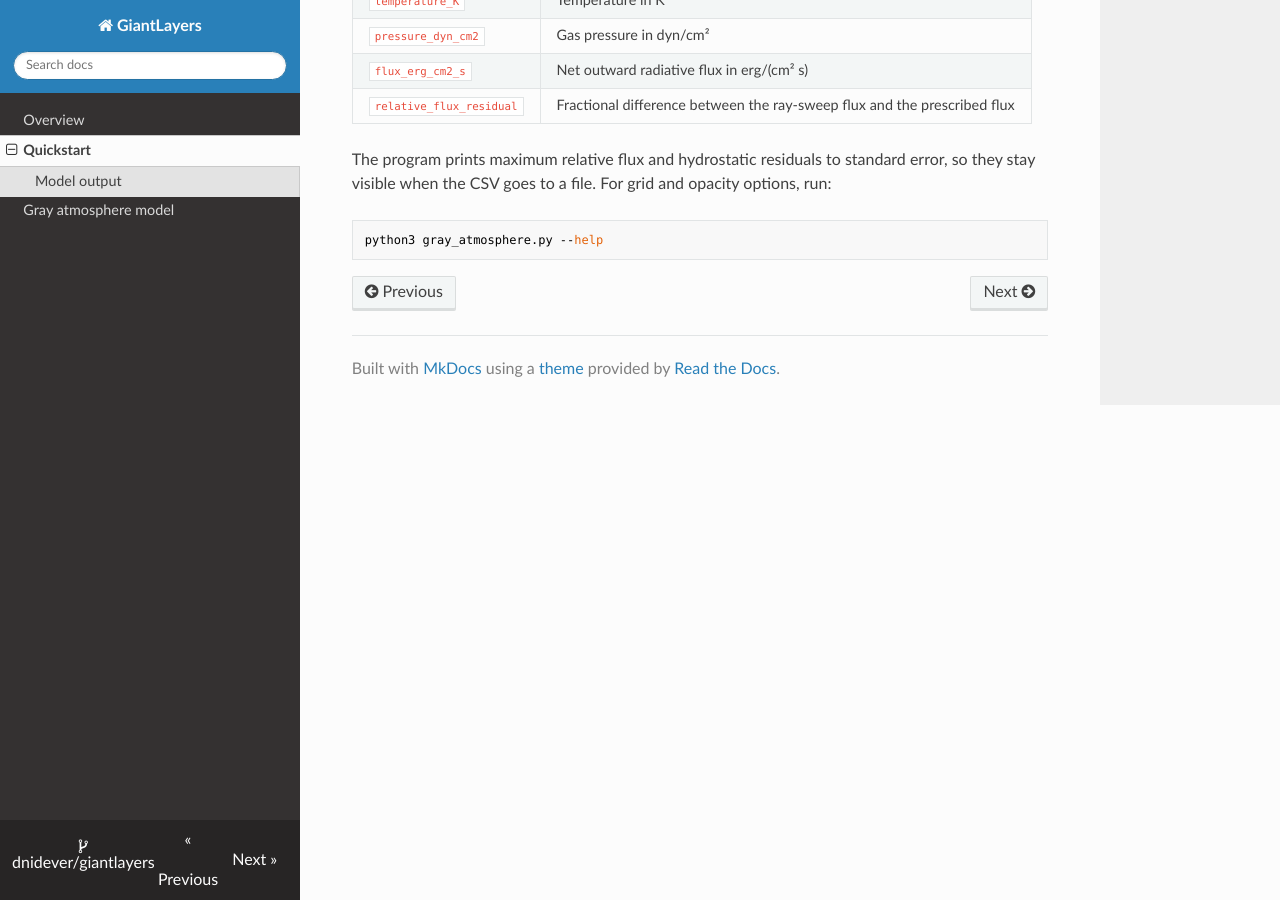
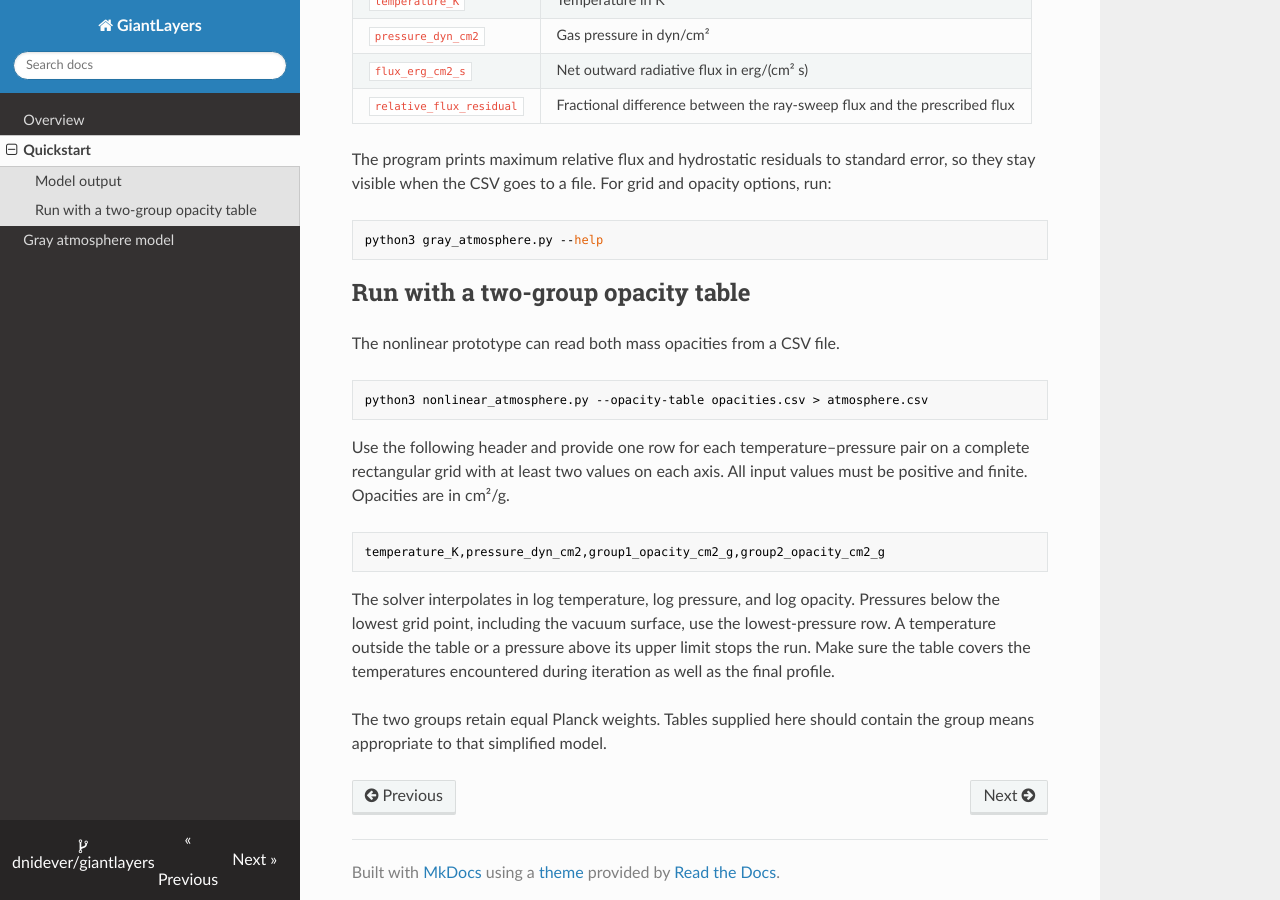
Before and after one commit to dnidever/giantlayers, an MkDocs documentation site: the page built from docs/quickstart.md, in a window 1280 px wide and 900 px high, scrolled down 590 px. Built offline with MkDocs 1.6.1, drawn with Linux system fonts in a browser that asks for light colours; nearby versions of some CDN libraries.

Commit message:
Document the tabulated opacity workflow

````diff
--- a/docs/quickstart.md
+++ b/docs/quickstart.md
@@ -26,3 +26,21 @@ The program prints maximum relative flux and hydrostatic residuals to standard e
 ```sh
 python3 gray_atmosphere.py --help
 ```
+
+## Run with a two-group opacity table
+
+The nonlinear prototype can read both mass opacities from a CSV file.
+
+```sh
+python3 nonlinear_atmosphere.py --opacity-table opacities.csv > atmosphere.csv
+```
+
+Use the following header and provide one row for each temperature–pressure pair on a complete rectangular grid with at least two values on each axis. All input values must be positive and finite. Opacities are in cm²/g.
+
+```csv
+temperature_K,pressure_dyn_cm2,group1_opacity_cm2_g,group2_opacity_cm2_g
+```
+
+The solver interpolates in log temperature, log pressure, and log opacity. Pressures below the lowest grid point, including the vacuum surface, use the lowest-pressure row. A temperature outside the table or a pressure above its upper limit stops the run. Make sure the table covers the temperatures encountered during iteration as well as the final profile.
+
+The two groups retain equal Planck weights. Tables supplied here should contain the group means appropriate to that simplified model.
````
